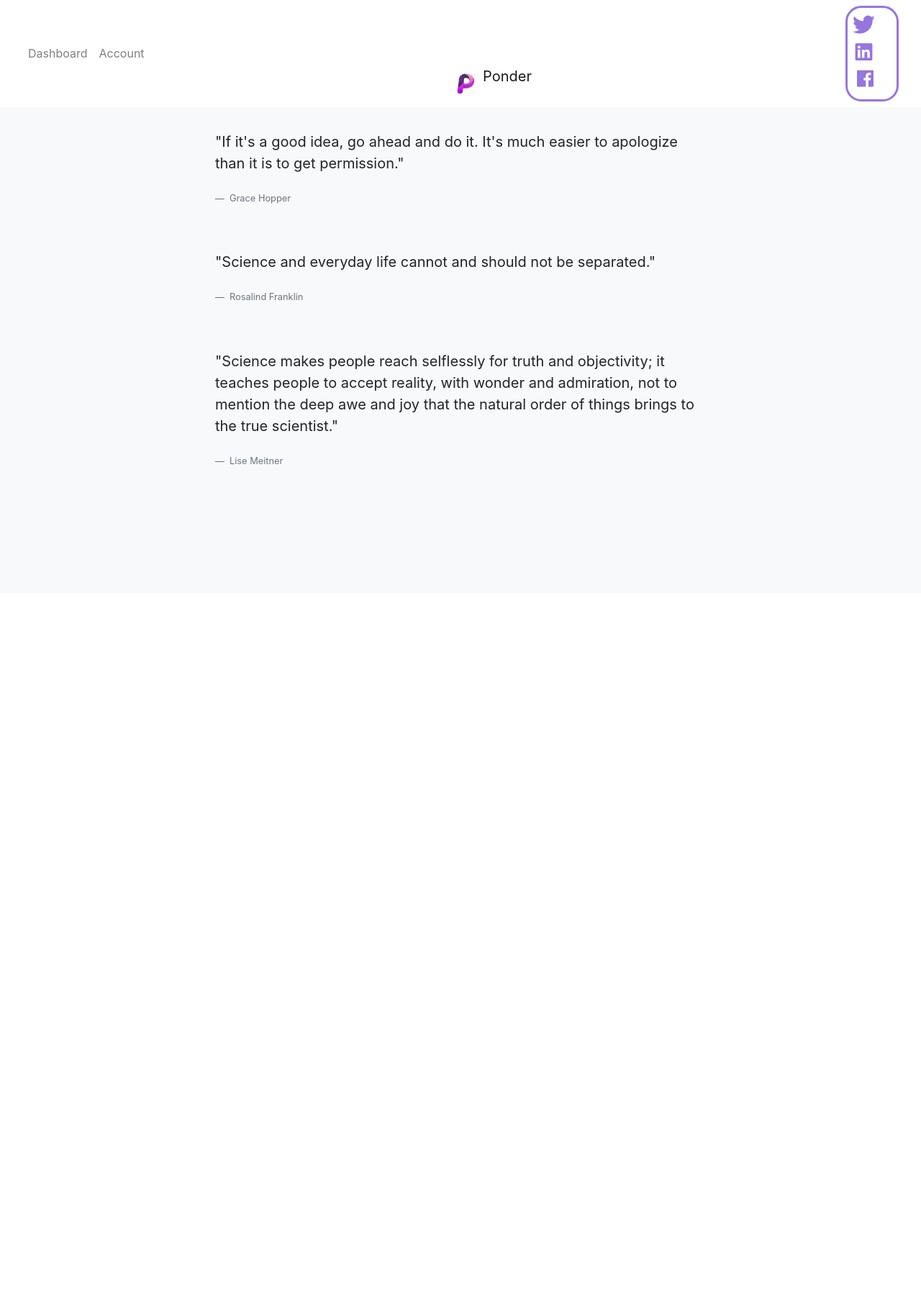
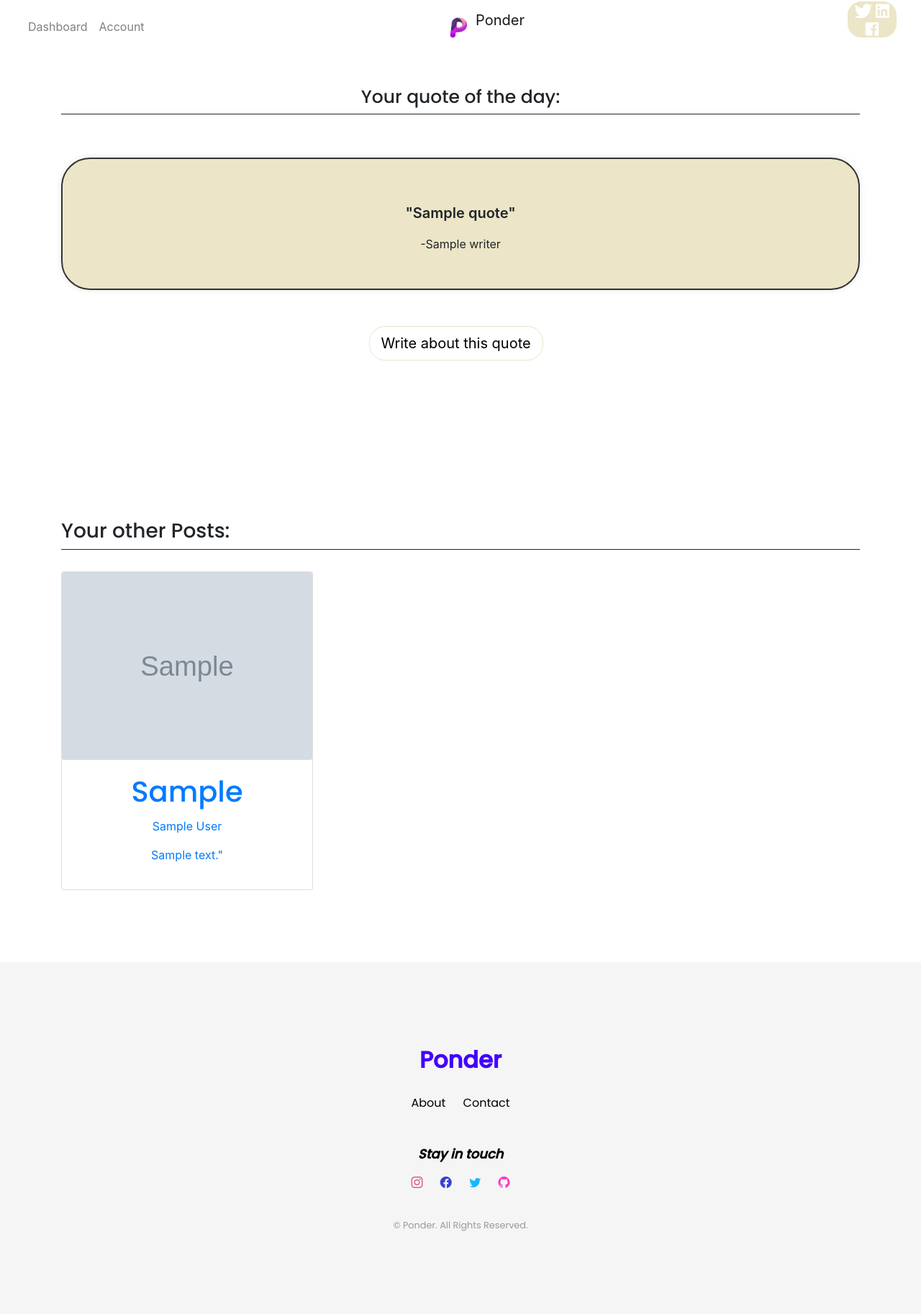
Before and after one commit to walkingkindle/ponderproject, a Python web app: template app/templates/Dashboard.html in a window 1280 px wide. Shown: the whole page at 72% size. Before the commit the page ends 645 px from the top, so only its background shows below. Run offline with Jinja, Linux system fonts and the light colour scheme; the template is opened without the code that fills it: most values are stand-ins (such as "Sample title", 1, 10 or a date in 2020); grey boxes marked "Sample" are stand-in pictures; some libraries are stand-ins or nearby versions.

Commit message:
Finallizing reformatted Dashboard.

```diff
--- a/app/run.py
+++ b/app/run.py
@@ -158,6 +158,7 @@ def home():
 @login_required
 def dashboard():
     random_quote = request.args.get('quote')
+    post_images = ["/static/europe-street-1.jpg","/static/europe-street-2.jpg","/static/europe-street-3.jpg"]
     username = current_user.username
     try:
         clippings_filename = "My_Clippings.txt" + str(current_user.id)
@@ -176,7 +177,7 @@ def dashboard():
             return redirect(url_for('write-from-kindle',quote=real_quote,writer=real_writer,redirect_from='dashboard'))
     except FileNotFoundError:
             return redirect(url_for('upload',not_uploaded=True))
-    return render_template("Dashboard.html", quote=real_quote, writer=real_writer, all_posts=all_posts,username=username)
+    return render_template("Dashboard.html", quote=real_quote, all_posts=all_posts, writer=real_writer,username=username,post_images=random.choice(post_images))
 
 @app.route("/select",methods=["POST","GET"])
 def select():
--- a/app/static/dashboard-styles.css
+++ b/app/static/dashboard-styles.css
@@ -4,43 +4,188 @@
   padding 0;
   box-sizing: border-box;
 }
-
-#quote-block{
-    margin-top: 100px;
-    margin-left: 50px;
+.color-box{
+ border-style: solid;
+ border-radius: 22px;
+ border-color: #fff;
+ justify-content: center;
+ text-align: center;
+ position: relative;
+ bottom: 10px;
+ background-color: #ECE5C7;
+}
+.links{
+  font-size: 20px;
+  position: relative;
+  top: 3px;
+  color: #fff;
 }
 
-#main-navbar{
- font-size: 25px;
+
+
+#write-button{
+  margin-bottom: 70px;
+  border-style: solid;
+  border-radius: 22px;
+  border-color: #ECE5C7;
+  background-color: #fff;
+  color: black;
 }
-.d-inline-block align-text-top{
-  size:45px;
+#write-button:hover{
+   background-color: #ECE5C7;
+   color: #fff;
 }
+
 #ponder-logo{
-  position: relative;
-  left: 70px;
-  top: 40px;
+ position: relative;
+ left: 60px;
+}
+
+#quoteoftheday{
+   margin-top: 120px;
+
+}
+#btn-container{
+    margin-top: 50px;
+}
+
+h3{
+  text-align: center;
+  font-size: 10px;
+}
+.small-line{
+   border-style: solid none none none;
+   width: 100%;
+   border-width: thin;
+}
+.quote-ponder{
+  padding-top: 10px;
+  font-weight: 600;
+
+}
+#ponder-quote-box {
+  margin-top: 60px;
+  border: 2px solid #333;
+  padding: 50px;
+  font-size: 14px;
+  text-align: center;
+  background-color: #f9f9f9;
+  border-radius: 40px;
+  box-shadow: 0 0 10px rgba(0, 0, 0, 0.1);
+  background-color: #ECE5C7;
+}
+footer{
+   font-size: 1rem;
+
+}
+.other-posts-title{
+  text-align: left;
+}
+#posts-container{
+ margin-top: 150px;
+}
+.small-line2{
+   border-style: solid none none none;
+   border-width: thin;
+}
+a{
+  color: #f9f9f9;
+}
+.card{
+  margin-top: 30px;
+  transition: all 0.3s;
+}
+.card-img{
+    width: 100%;
+    height: 100%;
+    object-fit: cover;
+    border-radius: 15px;
+}
+.card:hover{
+   transform: scale(1.15);
+   align-text: left;
+   margin-top: 30px;
+}
+.card-btn{
+   border-radius: 22px;
+   background-color: #ECE5C7;
+}
+@media(max-width: 967px){
+  #ponder-logo{
+    left: -15px;
+  }
+  .small-line{
+   left: 20px;
+  }
+  #btn-container{
+   justify-items: center;
+   text-align: center;
+  }
+}
+
+body {
+  font-family: "Poppins", -apple-system, BlinkMacSystemFont, "Segoe UI", Roboto, "Helvetica Neue", Arial, "Noto Sans", sans-serif, "Apple Color Emoji", "Segoe UI Emoji", "Segoe UI Symbol", "Noto Color Emoji"; }
+
+.footer-16371{
+  margin-top: 100px;
+  background-color: #f5f5f5;
 
 }
 
-.color-box {
-   border-style: solid;
-   border-radius: 22px;
-   padding: 7px;
-  color:  #9575DE;
-  background-color: white; /* Initial background color */
-  transition: background-color 0.5s; /* Add a smooth transition effect */
-  font-size: 25px;
+footer{
+
 }
+h1, h2, h3, h4, h5, h6,
+.h1, .h2, .h3, .h4, .h5, .h6 {
+  font-family: "Poppins", -apple-system, BlinkMacSystemFont, "Segoe UI", Roboto, "Helvetica Neue", Arial, "Noto Sans", sans-serif, "Apple Color Emoji", "Segoe UI Emoji", "Segoe UI Symbol", "Noto Color Emoji"; }
 
-.color-box:hover {
-  background-color: white; /* Change to white on hover */
-}
-.devicon-facebook-plain{
-  position: relative;
-  left: 5px;
-}
-.devicon-linkedin-plain{
-  position:relative;
-  left:3px;
-}
+a {
+  -webkit-transition: .3s all ease;
+  -o-transition: .3s all ease;
+  transition: .3s all ease; }
+  a, a:hover {
+    text-decoration: none !important; }
+
+.content {
+  height: 70vh; }
+
+.footer-16371 {
+  padding: 7rem 0;
+  font-family: "Poppins", sans-serif; }
+  .footer-16371 .footer-site-logo {
+    text-align: center;
+    font-size: 2rem;
+    font-weight: 900; }
+    .footer-16371 .footer-site-logo a {
+      color: #4200ff; }
+  .footer-16371 .nav-links {
+    padding: 0;
+    margin: 0; }
+    .footer-16371 .nav-links li {
+      display: inline-block; }
+      .footer-16371 .nav-links li a {
+        padding: 10px;
+        color: #000; }
+        .footer-16371 .nav-links li a:hover {
+          color: #4200ff; }
+  .footer-16371 .social h3 {
+    font-weight: bold;
+    font-size: 18px;
+    color: #000; }
+  .footer-16371 .social ul li {
+    display: inline-block; }
+    .footer-16371 .social ul li a {
+      display: inline-block;
+      padding: 10px; }
+    .footer-16371 .social ul li.in a {
+      color: #df588a; }
+    .footer-16371 .social ul li.tw a {
+      color: #15b8ff; }
+    .footer-16371 .social ul li.fb a {
+      color: #3742d0; }
+    .footer-16371 .social ul li.dr a {
+      color: #fa38c1; }
+    .footer-16371 .social ul li.pin a {
+      color: #dd4d5a; }
+  .footer-16371 .copyright {
+    color: #999999; }
--- a/app/templates/Dashboard.html
+++ b/app/templates/Dashboard.html
@@ -28,9 +28,19 @@
 
     <!--------------- Devicon ------------------>
     <link rel="stylesheet" href="https://cdn.jsdelivr.net/gh/devicons/devicon@v2.15.1/devicon.min.css">
+
+        <!------------------- Sweet Alert -------------------->
+    <script src="https://cdn.jsdelivr.net/npm/sweetalert2@11"></script>
   </head>
   <body>
-    -----NavBar ---
+  <script>
+          Swal.fire({
+          title: "Welcome to your Daily Quote Page",
+          text: "It looks like we parsed all your quotes, and formatted them! Refresh to get a different quote. Click on the write button to save the quote as a post!",
+          icon: "info",
+          confirmButtonText: "OK"
+        });
+   </script>
     <div class="container">
       <div class="row row-cols-12">
         <nav class="navbar navbar-expand-md navbar-light bg-white fixed-top justify-content-center">
@@ -49,71 +59,106 @@
             </ul>
             </div>
           </div>
+
         <div class="col mx-auto">
+          <div class="ponder-logo-div">
           <a class="navbar-brand mx-auto" href="{{url_for('home')}}" id="ponder-logo">
           <img id="ponder-img"  src="/static/android-chrome-192x192.png" alt="" width="50" height="44" class="d-inline-block align-text-top">Ponder
           </a>
         </div>
+        </div>
           <div class="col mr-auto col-sm-1">
             <div class="color-box">
-            <i class="devicon-twitter-original"></i>
-             <i class="devicon-linkedin-plain"></i>
-              <i class="devicon-facebook-plain"></i>
+            <i class="devicon-twitter-original links"></i>
+             <i class="devicon-linkedin-plain links"></i>
+              <i class="devicon-facebook-plain links"></i>
             </div>
           </div>
         </nav>
       </div>
       </div>
 
-
-<section class="vh-100 bg-light">
-  <div class="container py-5 h-100">
-    <div class="row d-flex justify-content-center align-items-center h-100">
-      <div class="col col-lg-10 col-xl-8">
-        <figure class="note note-primary p-4">
-          <blockquote class="blockquote">
-            <p class="pb-2">
-              "If it's a good idea, go ahead and do it. It's much easier to apologize than it is to get
-              permission."
-            </p>
-          </blockquote>
-          <figcaption class="blockquote-footer mb-0">
-            Grace Hopper
-          </figcaption>
-        </figure>
-
-        <figure class="note note-secondary p-4">
-          <blockquote class="blockquote">
-            <p class="pb-2">
-              "Science and everyday life cannot and should not be separated."
-            </p>
-          </blockquote>
-          <figcaption class="blockquote-footer mb-0">
-            Rosalind Franklin
-          </figcaption>
-        </figure>
-
-        <figure class="note note-success p-4">
-          <blockquote class="blockquote">
-            <p class="pb-2">
-              "Science makes people reach selflessly for truth and objectivity; it teaches people to accept
-              reality, with wonder and admiration, not to mention the deep awe and joy that the natural order
-              of things brings to the true scientist."
-            </p>
-          </blockquote>
-          <figcaption class="blockquote-footer mb-0">
-            Lise Meitner
-          </figcaption>
-        </figure>
+      <div class="container justify-content-center" id="quoteoftheday">
+        <div class="row justify-content-center">
+          <div class="col-12 text-center">
+            <h3 style="font-size:25px;"> Your quote of the day:</h3>
+            <div class="small-line"></div>
+            </div>
+          </div>
+        <div class="row-justify-content-center" id="ponder-quote-box">
+          <div class="col-12 justify-content-center">
+            <blockquote class="quote-ponder blockquote text-center">"{{ quote }}"</blockquote>
+            <footer class="text-center">-{{ writer }}</footer>
+          </div>
+        </div>
       </div>
+  <div class="container" id="btn-container">
+  <div class="row justify-content-center" id="btn-row">
+    <div class="col-12 col-lg-3 justify-content-center">
+      <a href="{{ url_for('write_from_kindle') }}" class="btn btn-lg btn-outline-primary" id="write-button">Write about this quote</a>
     </div>
   </div>
-</section>
-
-
-
-
-
+</div><div class="container" id="posts-container">
+  <div class="row justify-content-center">
+    <div class="col-12">
+      <h3 class="other-posts-title">Your other Posts:</h3>
+      <div class="small-line2"></div>
+    </div>
+  </div>
+</div>
+<div class="container">
+  <div class="row">
+    {% for post in all_posts %}
+    <div class="col-12 col-md-4">
+      <a href="{{ url_for('see_post',post_id=post.id) }}" style="text-align:center;">
+        <div class="card" id="card-div">
+          <img src="{{post_images}}" alt="kindle" class="card-img">
+          <div class="card-body">
+            <h1 class="card-title">{{post.user_quote}}</h1>
+            <p class="card-sub-title"> {{post.quote_author}}</p>
+            <p class="card-info">{{post.body|safe}}"</p>
+          </div>
+        </div>
+      </a>
+    </div>
+    {% endfor %}
+  </div>
+</div>
 
 
    </body>
+
+
+  <!----------- Footer ------------>
+  <footer class="footer-16371">
+    <div class="container">
+      <div class="row justify-content-center">
+        <div class="col-md-9 text-center">
+          <div class="footer-site-logo mb-4">
+            <a href="{{url_for('home')}}">Ponder</a>
+          </div>
+          <ul class="list-unstyled nav-links mb-5">
+            <li><a href="{{ url_for('about') }}">About</a></li>
+            <li><a href="{{url_for('contact')}}">Contact</a></li>
+          </ul>
+          <div class="social mb-4">
+            <h3><i>Stay in touch</i></h3>
+            <ul class="list-unstyled">
+              <li class="in"><a href="#"><i class="bi bi-instagram"></i></a></li>
+              <li class="fb"><a href="#"><i class="bi bi-facebook"></i></a></li>
+              <li class="tw"><a href="#"><i class="bi bi-twitter"></i></a></li>
+              <li class="dr"><a href="https://www.github.com/walkingkindle"><i class="bi bi-github"></i></a></li>
+            </ul>
+          </div>
+          <script type="text/javascript" src="https://cdnjs.buymeacoffee.com/1.0.0/button.prod.min.js" data-name="bmc-button" data-slug="walkingkindle" data-color="#5F7FFF" data-emoji=""  data-font="Cookie" data-text="Buy me a coffee" data-outline-color="#000000" data-font-color="#ffffff" data-coffee-color="#FFDD00" ></script>
+          <div class="copyright">
+            <p class="mb-0"><small>&copy; Ponder. All Rights Reserved.</small></p>
+          </div>
+        </div>
+      </div>
+    </div>
+  </footer>
+  <script src="static/popper.js"></script>
+  <script src="static/bootstrap.min.js"></script>
+  <script src="static/main.js"></script>
+<script src="https://unpkg.com/typed.js@2.0.16/dist/typed.umd.js"></script>
```
